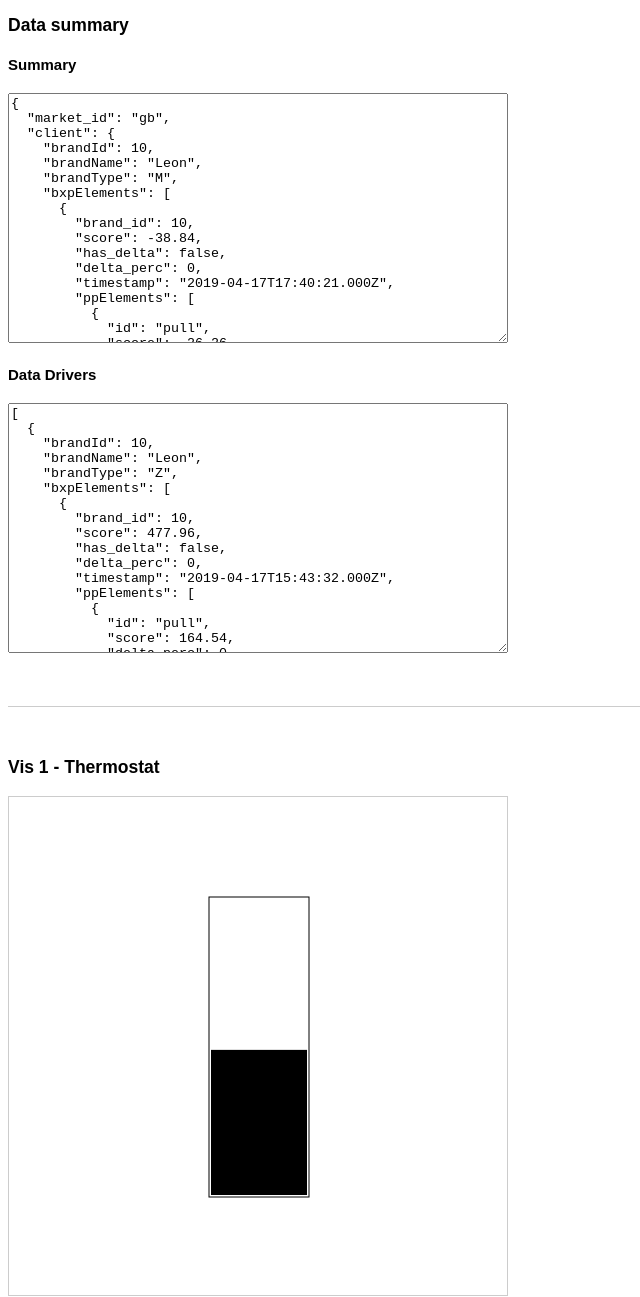
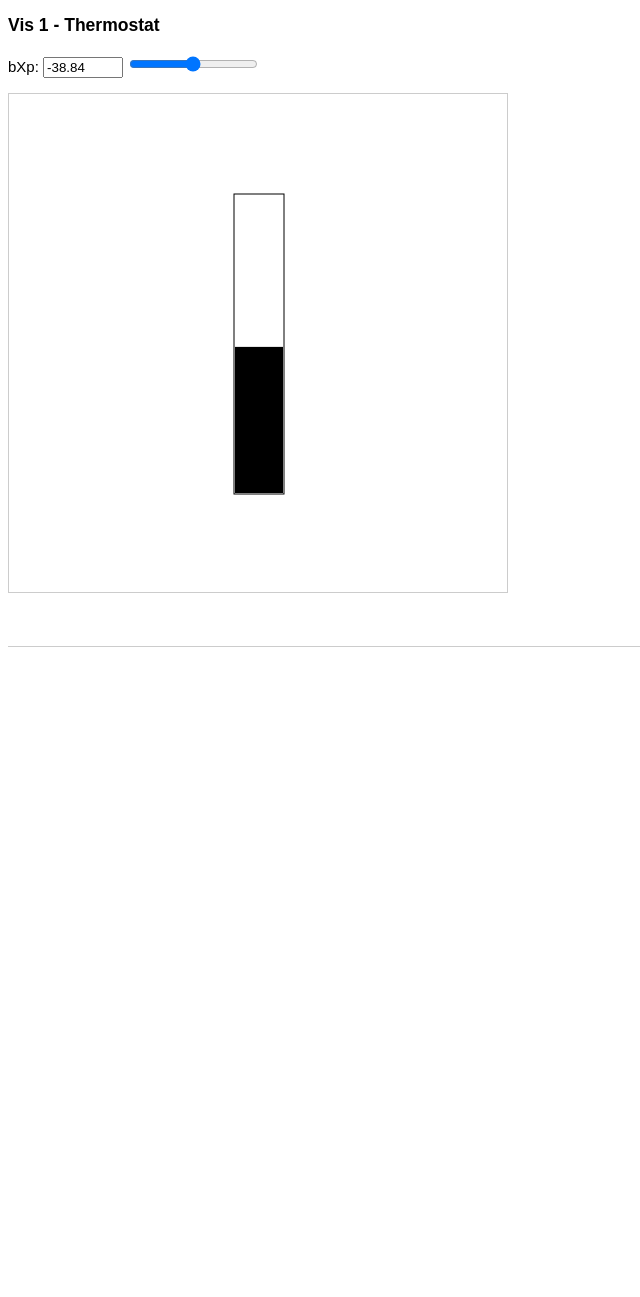
Before and after one commit to movingobjects/proquo-ai-vis-prototypes, a website built with webpack: page src/index.html in a window 1280 px wide. Shown: the part 48-1345 px from the top of the page, without its empty margins (0-640 px from the left). After the commit the page ends 800 px from the top, so only its background shows below. Built offline with nearby package versions, Linux system fonts and the light colour scheme.

Commit message:
Clean up & move thermostat code to separate class

```diff
--- a/src/entry.js
+++ b/src/entry.js
@@ -1,79 +1,11 @@
 
 import style from './styles/style.scss';
-import * as d3 from 'd3';
 
-import SAMPLE_DATA_SUMMARY from './data/sample_SubscriptSummary.json';
-import SAMPLE_DATA_BRAND_DRIVERS from './data/sample_brandDriversGet.json';
+import Thermostat from './vis/Thermostat'
 
-let vis1 = {
-  chart: d3.select('section#vis-1 svg'),
-  inputRange: d3.select('section#vis-1 .input-range'),
-  scaleBxpToPerc: d3.scaleLinear().domain([-2000, 2000]).range([0, 1])
-};
 
 (function($) {
 
-  initDataSummary();
-  initVis1();
+  let thermostat = new Thermostat();
 
-  function initDataSummary() {
-
-    $('section#data-summary textarea.data-summary').val(JSON.stringify(SAMPLE_DATA_SUMMARY, null, 2));
-    $('section#data-summary textarea.data-drivers').val(JSON.stringify(SAMPLE_DATA_BRAND_DRIVERS, null, 2));
-
-  }
-
-  function initVis1() {
-
-    let bxpElem = SAMPLE_DATA_SUMMARY.client.bxpElements.find((elem) => !elem.has_delta),
-        bxp     = bxpElem ? bxpElem.score : 0;
-
-    vis1.chart
-      .attr('width', 500)
-      .attr('height', 500);
-
-    vis1.chart
-      .append('rect')
-        .attr('x', 200)
-        .attr('y', 100)
-        .attr('width', 100)
-        .attr('height', 300)
-        .attr('fill-opacity', 0)
-        .attr('stroke-width', 1)
-        .attr('stroke', 'black');
-
-    vis1.chartBar = vis1.chart
-      .append('rect')
-        .attr('x', 202)
-        .attr('y', 102)
-        .attr('width', 96)
-        .attr('height', 296);
-
-    vis1.inputRange
-      .on('input', function() {
-        updateBxp(this.value);
-      });
-
-    updateBxp(bxp);
-
-  }
-
-  function updateBxp(val) {
-
-    let perc = vis1.scaleBxpToPerc(val);
-
-    let barH = 296 * perc,
-        barY = 398 - barH;
-
-    vis1.chartBar
-      .attr('height', barH)
-      .attr('y', barY)
-
-    vis1.inputRange
-      .property('value', val);
-
-    $('section#vis-1 input.bxp-val').val(val);
-
-  }
-
-})(jQuery);
+})(jQuery)
--- a/src/index.html
+++ b/src/index.html
@@ -12,25 +12,9 @@
 
     <h2>ProQuo AI Visualization Prototypes</h2>
 
-    <section id="data-summary">
-
-      <h3>Data summary</h3>
-
-      <h4>Summary</h4>
-      <textarea class='data-summary'></textarea>
-
-      <h4>Data Drivers</h4>
-      <textarea class='data-drivers'></textarea>
-
-    </section>
-
     <section id="vis-1">
 
       <h3>Vis 1 - Thermostat</h3>
-
-      <div class="wrap-chart">
-        <svg></svg>
-      </div>
 
       <p>
         <label>bXp:</label>
@@ -38,6 +22,10 @@
         <input type="range" class="input-range" min="-2000" max="2000">
       </p>
 
+      <div class="wrap-chart">
+        <svg></svg>
+      </div>
+
     </section>
 
   </body>
--- a/src/styles/_app.scss
+++ b/src/styles/_app.scss
@@ -11,15 +11,6 @@ section {
 
   svg {
     border: 1px solid #ccc;
-  }
-
-  &#data-summary {
-
-    textarea {
-      width: 500px;
-      height: 250px;
-    }
-
   }
 
   &#vis-1 {
--- /dev/null
+++ b/src/vis/Thermostat.js
@@ -0,0 +1,93 @@
+
+import * as d3 from 'd3';
+
+import SAMPLE_DATA_SUMMARY from '../data/sample_SubscriptSummary.json';
+
+const BXP_MIN = -2000,
+      BXP_MAX = 2000;
+
+const VIS_W = 500,
+      VIS_H = 500;
+
+const BAR_W        = 50,
+      BAR_H        = 300,
+      BAR_STROKE_W = 1;
+
+export default class Thermostat {
+
+  constructor() {
+
+    this.initChart();
+    this.initInput();
+
+    this.updateBxp(this.dataBxp);
+
+  }
+
+  initChart() {
+
+    this.d3chart = d3.select('section#vis-1 svg');
+
+    this.d3chart
+      .attr('width', VIS_W)
+      .attr('height', VIS_H);
+
+    const barX = (VIS_W - BAR_W) / 2,
+          barY = (VIS_H - BAR_H) / 2;
+
+    this.d3chart
+      .append('rect')
+        .attr('x', barX)
+        .attr('y', barY)
+        .attr('width', BAR_W)
+        .attr('height', BAR_H)
+        .attr('fill-opacity', 0)
+        .attr('stroke-width', BAR_STROKE_W)
+        .attr('stroke', 'black');
+
+    this.d3chartBar = this.d3chart
+      .append('rect')
+        .attr('x', barX + BAR_STROKE_W)
+        .attr('width', BAR_W - (BAR_STROKE_W * 2));
+
+  }
+  initInput() {
+
+    this.$inputRange  = $('section#vis-1 .input-range');
+    this.$inputBxpVal = $('section#vis-1 input.bxp-val');
+
+    const onInput = (e) => this.updateBxp($(e.target).val());
+
+    this.$inputRange.on('input', onInput);
+    this.$inputBxpVal.on('input', onInput);
+
+  }
+
+  get dataBxp() {
+
+    const bxpElem = SAMPLE_DATA_SUMMARY.client.bxpElements.find((elem) => !elem.has_delta);
+
+    return bxpElem ? bxpElem.score : 0;
+
+  }
+
+  updateBxp(val) {
+
+    const bxpToPerc = d3.scaleLinear()
+      .domain([BXP_MIN, BXP_MAX])
+      .range([0, 1]);
+
+    const perc = bxpToPerc(val),
+          barH = perc * (BAR_H - (BAR_STROKE_W * 2)),
+          barY = ((BAR_H + VIS_H) / 2) - BAR_STROKE_W - barH;
+
+    this.d3chartBar
+      .attr('y', barY)
+      .attr('height', barH);
+
+    this.$inputRange.val(val);
+    this.$inputBxpVal.val(val);
+
+  }
+
+}
```
